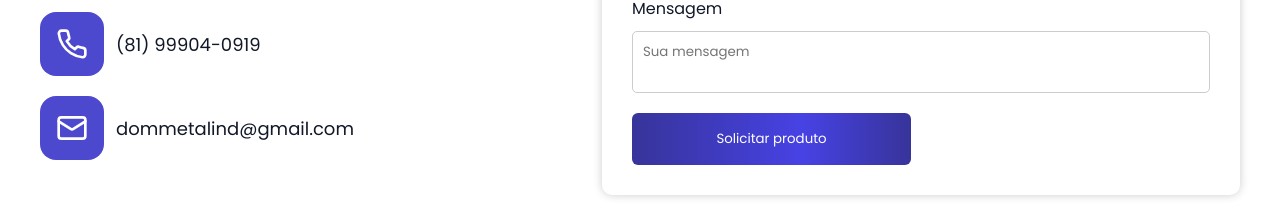
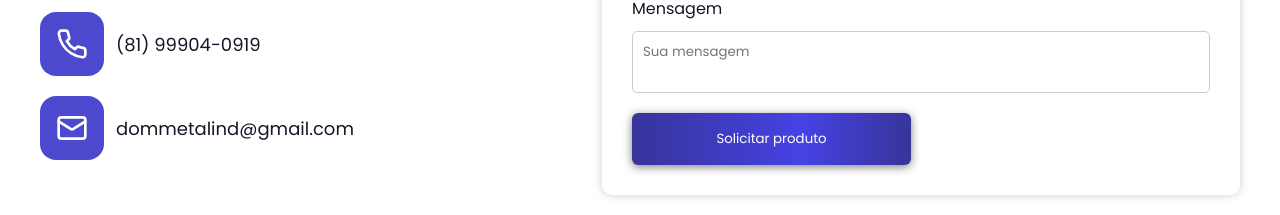
Before and after one commit to GrupoDu/product-landingpage, a Next.js app: page / in a window 1280 px wide. In both pictures the pointer is over the button "Solicitar produto". Shown: the part 261-476 px from the top of the page. Built offline with nearby package versions, Linux system fonts and the light colour scheme.

Commit message:
style(button): estilização de hover

```diff
--- a/src/components/button/styles.module.scss
+++ b/src/components/button/styles.module.scss
@@ -4,4 +4,9 @@
     border: none;
     cursor: pointer;
     border-radius: 6px;
+    transition: all 0.3s ease-in-out;
+
+    &:hover {
+        box-shadow: 0px 2px 10px 0px rgba($color: #000000, $alpha: 0.5);
+    }
 }
```
